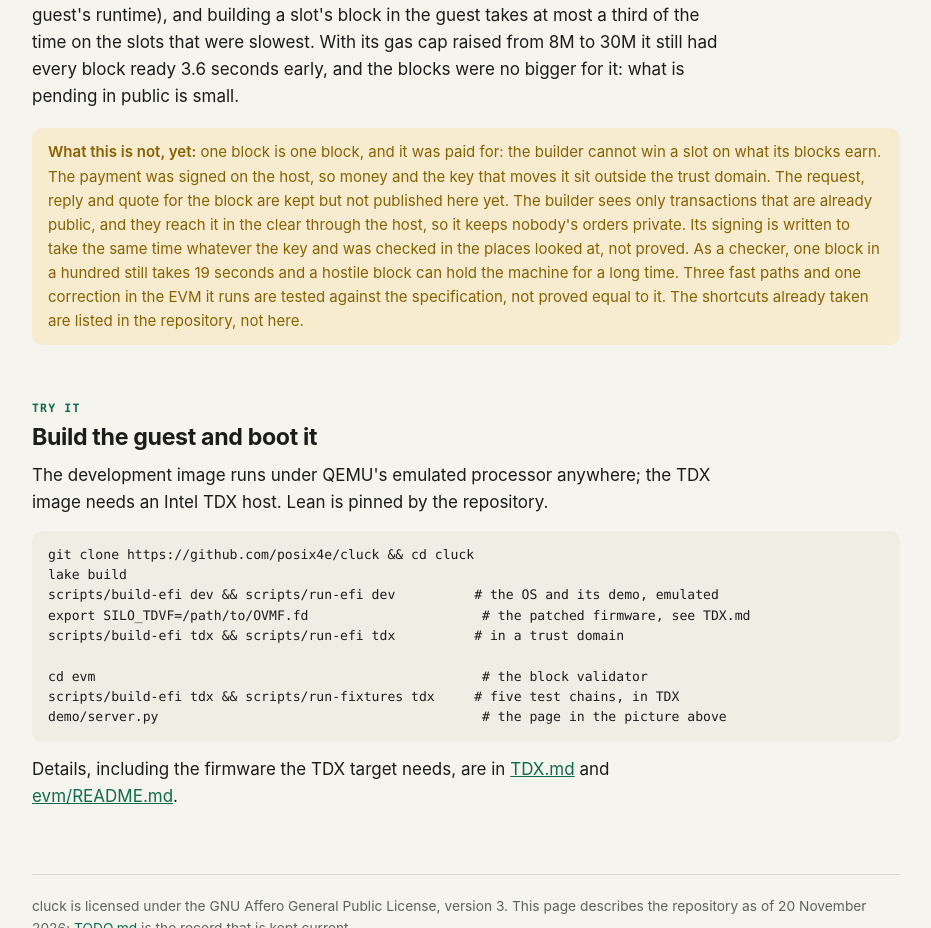
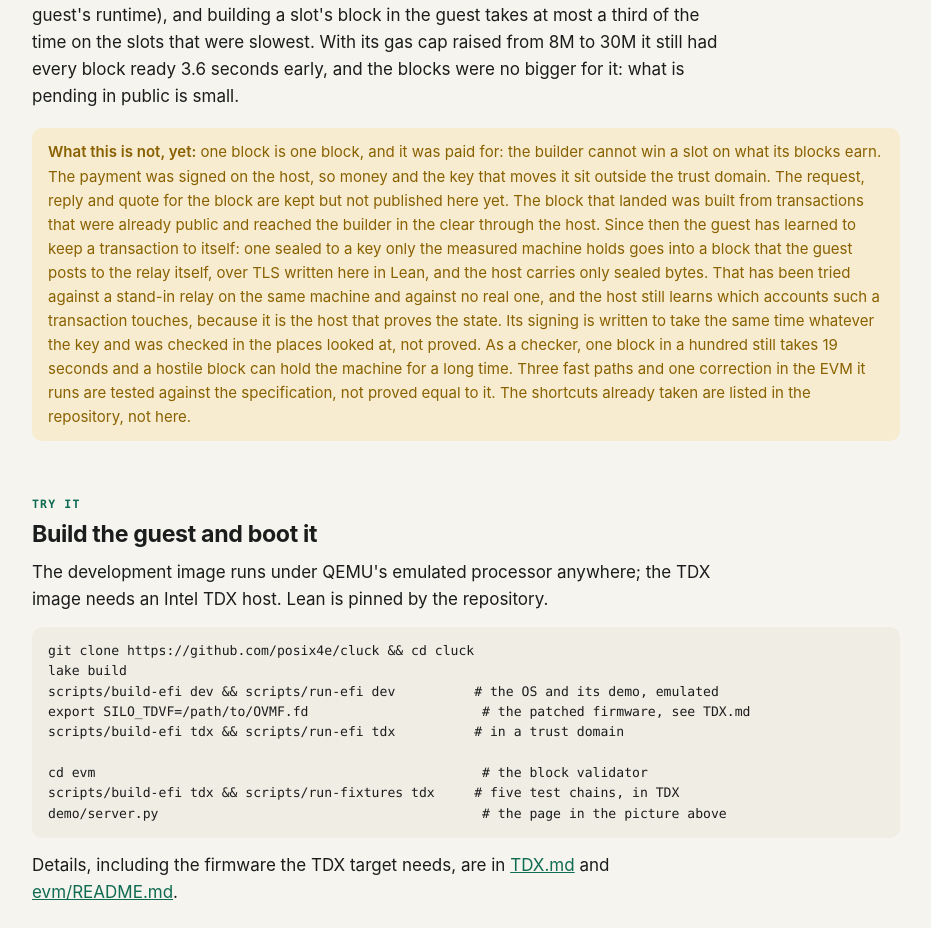
Before and after one commit to posix4e/cluck, a plain HTML site: page docs/index.html in a window 1280 px wide. Shown: the part 5390-6318 px from the top of the page, without its empty margins (174-1105 px from the left). Drawn offline with Linux system fonts and the light colour scheme.

Commit message:
The guest sends its blocks itself, and builds in transactions only it can read
Two things, tried against a stand-in relay on this machine and no real one.

Sending. JSND1 (Evm/Send.lean) is a request to build and bid with the
sending added: the guest puts the block into the builder API's SSZ and
posts it over TLS to the relays of its image's list that the request
names, and answers with the bid's answer and what each relay said.
builder/standin-relay is a relay's stand-in that takes the SSZ apart;
builder/shadow --guest-sends lays what it took beside the submission the
host makes of the same answer. 100 slots in a row the same, valid and
signed, and 30 more on the code as committed here.

Sealed transactions. The machine draws a sealing key when it starts
(Evm/Seal.lean). A block built to be sent tries the transactions sealed to
it after those the request proposes. If one goes in, the request's sender
is not shown the block, only told how many went in and what the relays
said. What the witness lacked for a transaction left out is listed in the
answer, so the host can prove it and ask again: that is how the host comes
to know which accounts and slots a sealed transaction touches, and it is
all it learns. builder/shadow --sealed signs a transfer of nothing from the
test wallet to itself, seals it with demo/seal.js, hands it in, and then
looks for it: 40 slots in a row a block with it in reached the stand-in,
valid and signed, and its bytes and its signature's numbers were in no
request, no answer, no frame of the guest's network and not on its
console. The transaction was never broadcast.

scripts/run-ask covers both without a node, in the emulator and in TDX.

Not shown: that a real relay takes the SSZ; the decoder it was tried on is
by the same hand. THREAT_MODEL.md says what the second key and other
people's transactions rest on and where that gives; TODO.md has the
figures and what is not done.

```diff
--- a/docs/index.html
+++ b/docs/index.html
@@ -264,8 +264,13 @@
     <div class="note"><strong>What this is not, yet:</strong> one block is one block, and it was paid
       for: the builder cannot win a slot on what its blocks earn. The payment was signed on the host, so
       money and the key that moves it sit outside the trust domain. The request, reply and quote for the
-      block are kept but not published here yet. The builder sees only transactions that are already
-      public, and they reach it in the clear through the host, so it keeps nobody's orders private. Its signing is written to take the same time
+      block are kept but not published here yet. The block that landed was built from transactions that were already public and reached the
+      builder in the clear through the host. Since then the guest has learned to keep a transaction to
+      itself: one sealed to a key only the measured machine holds goes into a block that the guest
+      posts to the relay itself, over TLS written here in Lean, and the host carries only sealed bytes.
+      That has been tried against a stand-in relay on the same machine and against no real one, and the
+      host still learns which accounts such a transaction touches, because it is the host that proves
+      the state. Its signing is written to take the same time
       whatever the key and was checked in the places looked at, not proved. As a checker, one block in a
       hundred still takes 19 seconds and a hostile block can hold the machine for a long time. Three fast
       paths and one correction in the EVM it runs are tested against the specification, not proved equal
```
Also changed, not shown: 8 other files.
